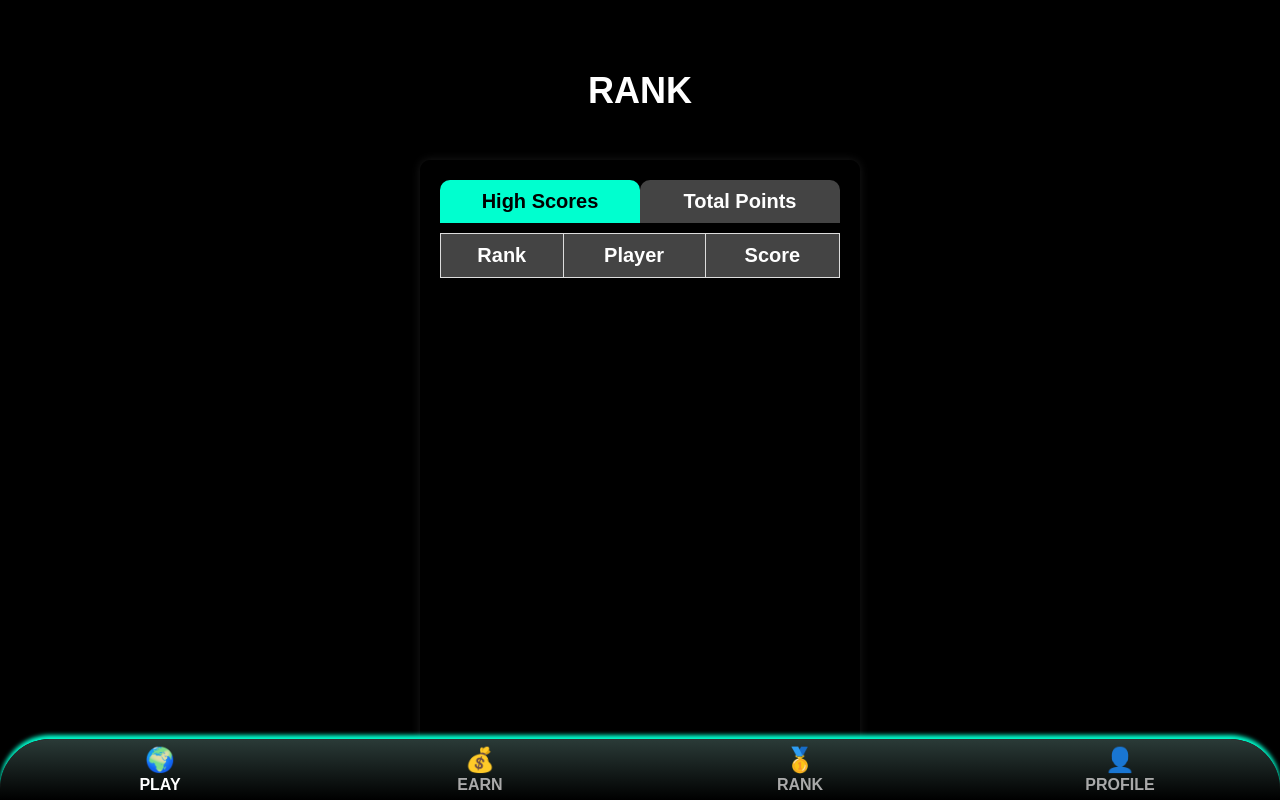
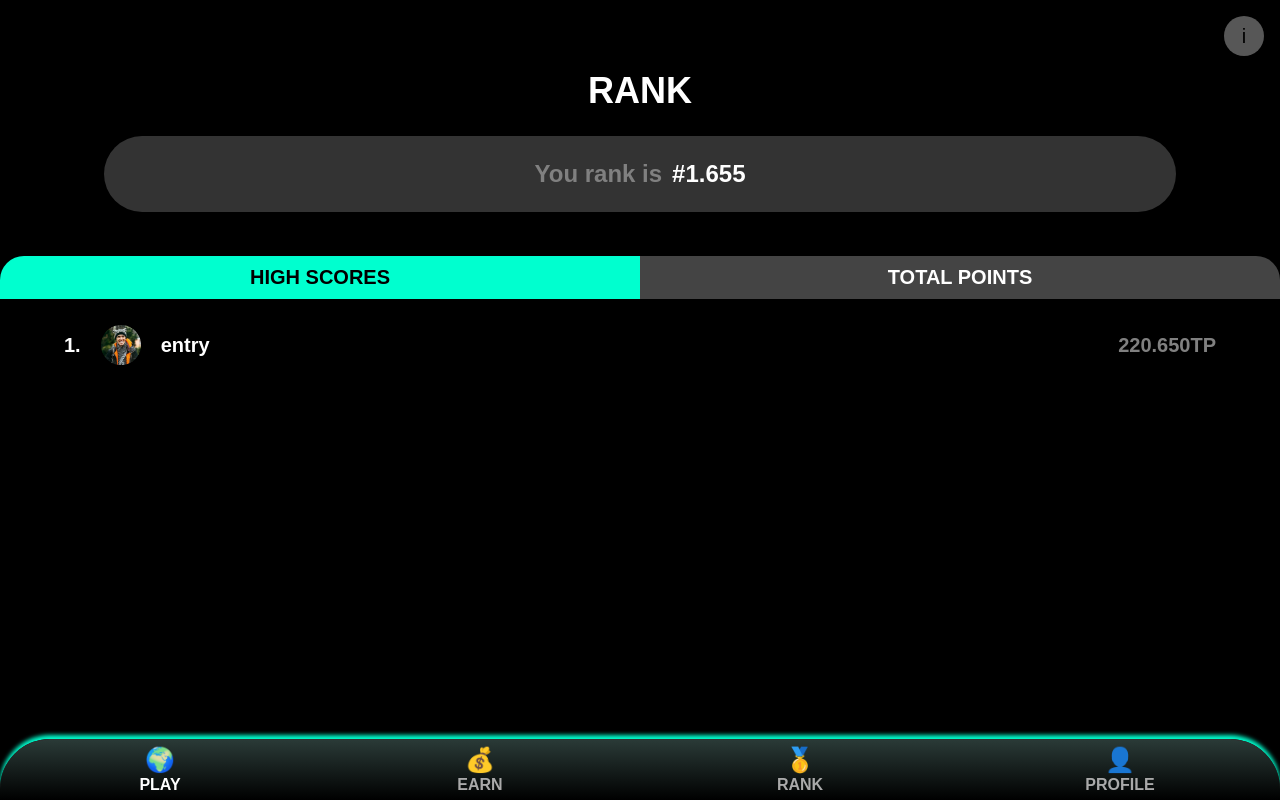
Before and after one commit to butter1011/Wen-World-Test, a Flask app: page /leaderboard in a window 1280 px wide. Run offline with Flask 3, Linux system fonts and the light colour scheme; lists and menus that the app fills with data are empty; some libraries are stand-ins or nearby versions.

Commit message:
leaderboardpage

```diff
--- a/static/css/leaderboard.css
+++ b/static/css/leaderboard.css
@@ -16,12 +16,9 @@ html {
 }
 
 .leaderboard-container {
-    margin-top: 3rem;
     width: 100%;
-    max-width: 400px;
     background-color: rgba(0, 0, 0, 0.8);
     border-radius: 10px;
-    box-shadow: 0 0 10px rgba(255, 255, 255, 0.1);
     text-align: center;
     padding: 20px;
     color: white;
@@ -55,11 +52,6 @@ html {
 .game-stats th,
 .game-stats td {
     padding: 10px;
-    border: 1px solid #ddd;
-}
-
-.game-stats th {
-    background-color: #444;
 }
 
 .tabs {
@@ -72,10 +64,14 @@ html {
     flex: 1;
     padding: 10px;
     background-color: #444;
-    border-radius: 10px 10px 0 0;
+    border-radius: 1.5rem 0 0 0;
     font-size: 2.5vh;
     font-weight: bold;
     text-align: center;
+}
+
+.tab.tab-right {
+    border-radius: 0 1.5rem 0 0;
 }
 
 .tab.active {
@@ -90,7 +86,7 @@ html {
 }
 
 .tab-content.active {
-    display: block;
+    display: flex;
 }
 
 /* Footer */
@@ -185,3 +181,119 @@ html {
         opacity: 1;
     }
 }
+
+#info-button,
+#info-close {
+    display: flex;
+    position: absolute;
+    top: 2vh;
+    right: 2vh;
+    width: 5vh;
+    height: 5vh;
+    background: #575757;
+    /* Updated color */
+    color: black;
+    border: none;
+    border-radius: 50%;
+    cursor: pointer;
+    font-size: 2.5vh;
+    align-items: center;
+    justify-content: center;
+    z-index: 10;
+}
+
+#info-modal {
+    align-items: center;
+    display: none;
+    position: fixed;
+    z-index: 100;
+    left: 0;
+    top: 0;
+    width: 100%;
+    height: 100%;
+    overflow: auto;
+    background-color: rgba(0, 0, 0, 0.9);
+}
+
+#info-modal-content {
+    width: 90%;
+    height: max-content;
+    color: white;
+    padding: 2rem;
+    overflow-y: auto;
+    margin-top: 10rem;
+    margin-bottom: 5rem;
+}
+
+#info-modal-content .tile_bg {
+    display: flex;
+    margin-bottom: 0.5rem;
+    gap: 10px;
+}
+
+#info-modal-content img {
+    height: 40px;
+    width: 40px;
+}
+
+#info-modal-content .blog {
+    width: 40%;
+    padding: 1.5rem;
+    display: flex;
+    align-items: center;
+    gap: 1rem;
+    font-size: 20px;
+    border-radius: 20px 20px 20px 20px;
+    opacity: 0px;
+    background: #333333;
+}
+
+.close {
+    color: black;
+    float: right;
+    font-size: 28px;
+    font-weight: bold;
+}
+
+.close:hover,
+.close:focus {
+    color: black;
+    text-decoration: none;
+    cursor: pointer;
+}
+
+.rank_id {
+    gap: 10px;
+    display: flex;
+    justify-content: center;
+    align-items: center;
+    width: 80%;
+    font-size: 24px;
+    background: #333333;
+    padding: 24px;
+    border-radius: 40px;
+}
+
+#high-scores-list,
+#total-points-list {
+    font-size: 20px;
+    display: flex;
+    justify-content: space-between;
+    align-items: center;
+    width: 90%;
+    margin-top: 0.5rem;
+}
+
+.center {
+    display: flex;
+    justify-content: center;
+    align-items: center;
+    flex-direction: column;
+}
+
+.score-table{
+    display: flex;
+    gap: 20px;
+    justify-content: space-between;
+    align-items: center;
+}
--- a/static/js/index.js
+++ b/static/js/index.js
@@ -1170,7 +1170,7 @@ window.onclick = function (event) {
     if (event.target === infoModal) {
         infoModal.style.display = "none";
         infoButton.innerHTML = "i";
-        infoModal.style.display = "none";
+        infoButton.style.display = "flex";
         document.getElementById("opening-page").style.display = "flex";
 
         // if (localStorage.getItem("GameStart", 0) == 0)
--- a/static/js/leaderboard.js
+++ b/static/js/leaderboard.js
@@ -8,6 +8,31 @@ function navigateTo(page) {
 
 function navigateToHome() {
     window.location.href = '/';
+}
+
+const infoButton = document.getElementById("info-button");
+const infoClose = document.getElementById("info-close");
+const infoModal = document.getElementById("info-modal");
+
+infoButton.onclick = function () {
+    infoModal.style.display = "flex";
+    infoButton.style.display = "none";
+}
+
+infoClose.onclick = function () {
+    infoModal.style.display = "none";
+    infoButton.style.display = "flex";
+    infoButton.innerHTML = "i";
+    infoModal.style.display = "none";
+    document.getElementById("opening-page").style.display = "flex";
+}
+
+window.onclick = function (event) {
+    if (event.target === infoModal) {
+        infoModal.style.display = "none";
+        infoButton.style.display = "flex";
+        infoButton.innerHTML = "i";
+    }
 }
 
 // get the all the score value
@@ -108,6 +133,6 @@ function showTab(tabId) {
 }
 
 document.addEventListener('DOMContentLoaded', async function () {
-    await displayLeaderboard();
-    await initScore();
+    // await displayLeaderboard();
+    // await initScore();
 });
--- a/static/js/task.js
+++ b/static/js/task.js
@@ -18,7 +18,7 @@ window.onclick = function (event) {
     if (event.target === infoModal) {
         infoModal.style.display = "none";
         infoButton.innerHTML = "i";
-        infoModal.style.display = "none";
+        infoButton.style.display = "flex";
         // document.getElementById("opening-page").style.display = "flex";
         // document.getElementById("header").style.display = "flex";
     }
--- a/templates/leaderboard.html
+++ b/templates/leaderboard.html
@@ -4,42 +4,36 @@
 <div class="header">
     RANK
 </div>
+<p class="rank_id">
+    <span style="color: gray;">You rank is</span>
+    <span>#1.655</span>
+</p>
+<button id="info-button">i</button>
 <div class="leaderboard-container">
     <div class="tabs">
-        <div class="tab active" onclick="showTab('high-scores')">High Scores</div>
-        <div class="tab" onclick="showTab('total-points')">Total Points</div>
+        <div class="tab active" onclick="showTab('high-scores')">HIGH SCORES</div>
+        <div class="tab tab-right" onclick="showTab('total-points')">TOTAL POINTS</div>
     </div>
     <div class="game-stats">
-        <div id="high-scores" class="tab-content active">
-            <table>
-                <thead>
-                    <tr>
-                        <th>Rank</th>
-                        <th>Player</th>
-                        <th>Score</th>
-                    </tr>
-                </thead>
-                <tbody id="high-scores-list">
-                    <!-- High scores data will be appended here -->
-                </tbody>
-            </table>
+        <div id="high-scores" class="tab-content active center">
+            <div id="high-scores-list">
+                <!-- High scores data will be appended here -->
+            </div>
         </div>
-        <div id="total-points" class="tab-content">
-            <table>
-                <thead>
-                    <tr>
-                        <th>Rank</th>
-                        <th>Player</th>
-                        <th>Score</th>
-                    </tr>
-                </thead>
-                <tbody id="total-points-list">
-                    <!-- Total points data will be appended here -->
-                </tbody>
-            </table>
+        <div id="total-points" class="tab-content center">
+            <div id="total-points-list">
+                <!-- Total points data will be appended here -->
+                <div class="score-table">
+                    <span>1.</span>
+                    <img src="{{url_for('static', filename='img/profile_1.png')}}" width="40" height="40"/>
+                    <span>entry</span>
+                </div>
+                <span style="color: gray;">220.650TP</span>
+            </div>
         </div>
     </div>
 </div>
 {% include "components/footer.html" %}
+{% include "components/info-modal.html" %}
 <script src="{{url_for('static', filename='js/leaderboard.js')}}"></script>
 {% endblock %}
```
Also changed, not shown: static/css/index.css (+80 -79 lines), static/img/profile_1.png (added).
